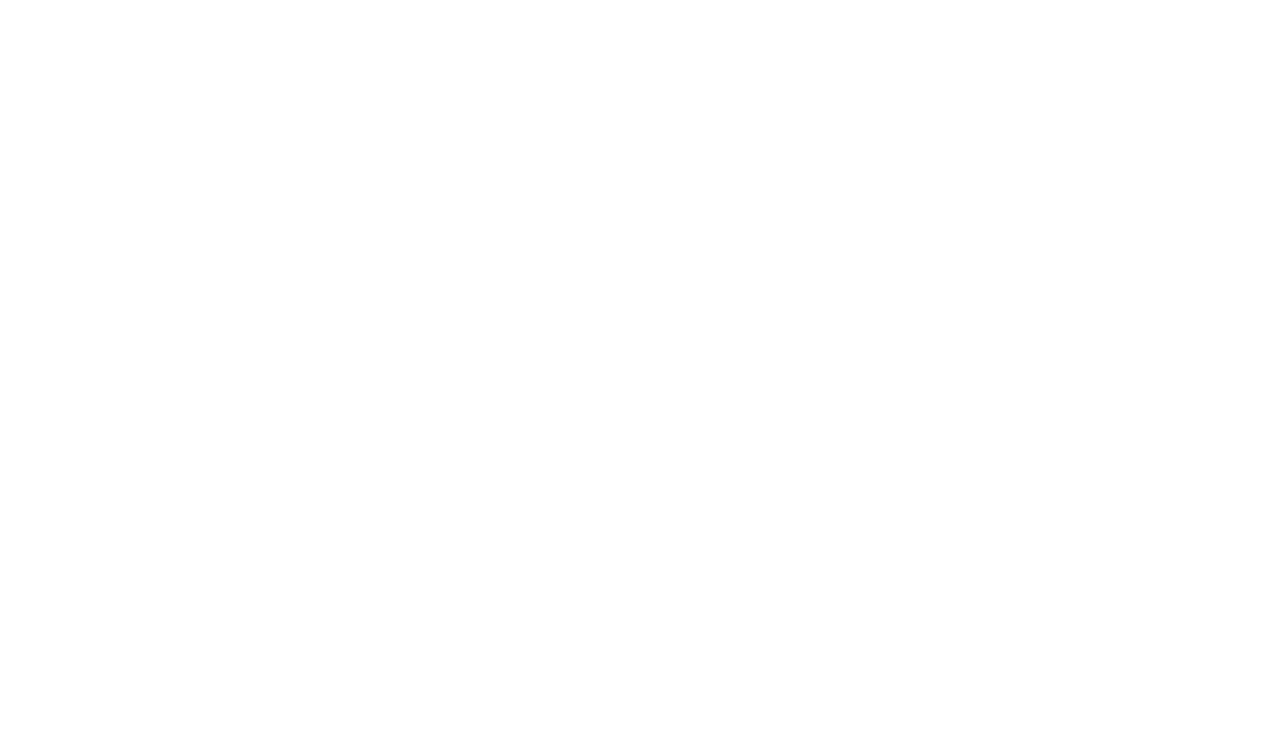
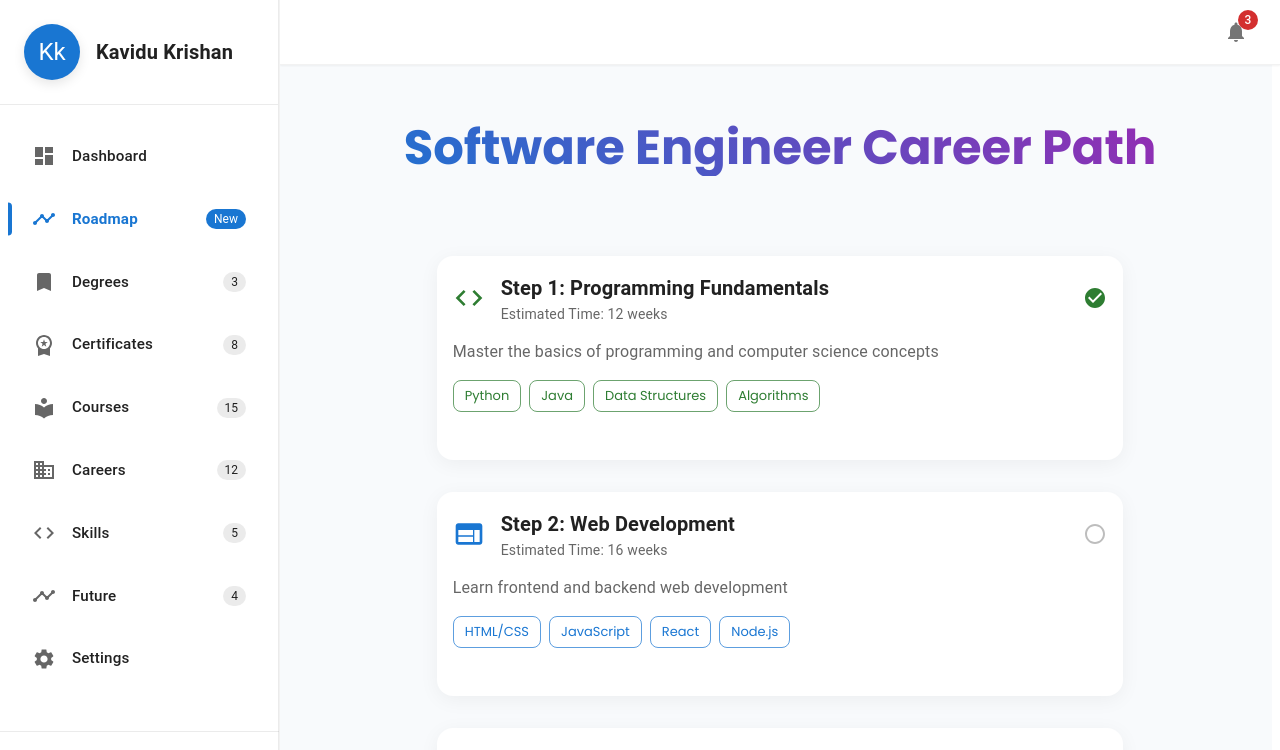
Before and after one commit to krishan44/Project-Frontend, a React (Vite) app in the folder Frontend/Ai-Academic Advisor/: page /roadmap in a window 1280 px wide. Before the commit this address had no page. Shown: the top 750 px of the page. Built offline with nearby package versions, Linux system fonts and the light colour scheme.

Commit message:
Add New Roadmap section

```diff
--- a/Frontend/Ai-Academic Advisor/src/App.jsx
+++ b/Frontend/Ai-Academic Advisor/src/App.jsx
@@ -9,6 +9,7 @@
 import Skills from "./Components/User/skills";
 import Future from "./Components/User/future";
 import Setting from "./Components/User/setting";
+import Roadmap from "./Components/User/roadmap";
 
 function App() {
     return(
@@ -23,6 +24,7 @@
                 <Route path="/careers" element={<Careers />} />
                 <Route path="/skills" element={<Skills />} />
                 <Route path="/future" element={<Future />} />
+                <Route path="/roadmap" element={<Roadmap />} />
                 <Route path="/settings" element={<Setting />} />
             </Routes>
         </BrowserRouter>
--- a/Frontend/Ai-Academic Advisor/src/Components/User/Dashboard.jsx
+++ b/Frontend/Ai-Academic Advisor/src/Components/User/Dashboard.jsx
@@ -45,9 +45,10 @@
   Business as BusinessIcon, // Add this import for Careers icon
   LocalLibrary as CoursesIcon, // Add this import for Courses icon
   Timeline as FutureIcon, // Add this import for Future icon
+  Timeline as RoadmapIcon, // Add this import
 } from '@mui/icons-material';
 import { useNavigate } from 'react-router-dom';
-import Overview from './Overview';
+import Overview from './Overview'; // Add this import at the top
 
 const drawerWidth = 280; // Increased width for better readability
 
@@ -89,12 +90,16 @@
       case 'Settings':
         navigate('/settings');
         break;
+      case 'Roadmap':
+        navigate('/roadmap');
+        break;
       // ... other cases
     }
   };
 
   const menuItems = [
     { text: 'Dashboard', icon: <DashboardIcon /> },
+    { text: 'Roadmap', icon: <RoadmapIcon />, badge: 'New' }, // Add this line after Dashboard
     { text: 'Degrees', icon: <BookmarkIcon />, badge: '3' }, // Replace Profile with Degrees
     { text: 'Certificates', icon: <CertificateIcon />, badge: '8' }, // Replace Learning Path with Certificates
     { text: 'Courses', icon: <CoursesIcon />, badge: '15' }, // Add Courses section
@@ -126,17 +131,9 @@
           bgcolor: 'primary.main',
           fontSize: '1.5rem',
           boxShadow: '0 4px 12px rgba(0,0,0,0.1)'
-        }}>JD</Avatar>
+        }}>Kk</Avatar>
         <Box>
-          <Typography variant="h6" fontWeight="600">John Doe</Typography>
-          <Typography variant="body2" color="text.secondary" sx={{
-            display: 'flex',
-            alignItems: 'center',
-            gap: 0.5
-          }}>
-            <SchoolIcon sx={{ fontSize: 16 }} />
-            Student Level 3
-          </Typography>
+          <Typography variant="h6" fontWeight="600">Kavidu Krishan</Typography>
         </Box>
       </Box>
 
--- /dev/null
+++ b/Frontend/Ai-Academic Advisor/src/Components/User/roadmap.jsx
@@ -0,0 +1,253 @@
+import React, { useState } from 'react';
+import Dashboard from './Dashboard';
+import {
+  Box,
+  Typography,
+  Card,
+  CardContent,
+  Chip,
+  Grid,
+  styled,
+  useTheme,
+  Collapse,
+  Button
+} from '@mui/material';
+import {
+  Code,
+  Web,
+  Storage,
+  Architecture,
+  CheckCircle,
+  RadioButtonUnchecked,
+  PlayCircleOutline,
+  PlayArrow
+} from '@mui/icons-material';
+
+const RoadmapContainer = styled(Box)(({ theme }) => ({
+  position: 'relative',
+  padding: theme.spacing(4),
+  fontFamily: 'Poppins, sans-serif',
+}));
+
+const RoadmapNode = styled(Card)(({ theme, status }) => ({
+  position: 'relative',
+  width: '100%',
+  marginBottom: theme.spacing(4),
+  transition: 'all 0.3s ease',
+  cursor: 'pointer',
+  borderRadius: '16px',
+  boxShadow: '0 4px 20px rgba(0,0,0,0.05)',
+  '&:hover': {
+    transform: 'translateY(-4px) scale(1.02)',
+    boxShadow: '0 8px 30px rgba(0,0,0,0.12)',
+  },
+}));
+
+const StyledChip = styled(Chip)(({ theme }) => ({
+  fontFamily: 'Poppins, sans-serif',
+  borderRadius: '8px',
+  transition: 'all 0.2s ease',
+  '&:hover': {
+    transform: 'translateY(-2px)',
+    boxShadow: theme.shadows[2],
+  },
+}));
+
+const VideoPreview = styled(Box)(({ theme }) => ({
+  position: 'relative',
+  width: '100%',
+  maxWidth: '560px', // Add this line to limit width
+  margin: '0 auto', // Add this line to center the video
+  borderRadius: '12px',
+  overflow: 'hidden',
+  marginTop: theme.spacing(2),
+  '& img': {
+    width: '100%',
+    height: 'auto',
+    display: 'block',
+    aspectRatio: '16/9', // Add this line to maintain aspect ratio
+  },
+  '&:hover .play-button': {
+    transform: 'translate(-50%, -50%) scale(1.1)',
+  }
+}));
+
+const PlayButton = styled(Box)(({ theme }) => ({
+  position: 'absolute',
+  top: '50%',
+  left: '50%',
+  transform: 'translate(-50%, -50%)',
+  width: '50px', // Reduced from 60px
+  height: '50px', // Reduced from 60px
+  backgroundColor: 'rgba(255, 255, 255, 0.9)',
+  borderRadius: '50%',
+  display: 'flex',
+  alignItems: 'center',
+  justifyContent: 'center',
+  cursor: 'pointer',
+  transition: 'transform 0.3s ease',
+  '&:hover': {
+    backgroundColor: 'white',
+  }
+}));
+
+const roadmapData = [
+  {
+    id: 1,
+    title: 'Step 1: Programming Fundamentals',
+    description: 'Master the basics of programming and computer science concepts',
+    skills: ['Python', 'Java', 'Data Structures', 'Algorithms'],
+    status: 'completed',
+    icon: <Code />,
+    estimatedTime: '12 weeks',
+    resources: ['CS50: Introduction to Computer Science'],
+    video: {
+      thumbnail: 'https://img.youtube.com/vi/zOjov-2OZ0E/maxresdefault.jpg',
+      url: 'https://www.youtube.com/watch?v=zOjov-2OZ0E',
+      title: 'Introduction to Programming'
+    },
+    projects: ['Build a CLI calculator', 'Implement basic data structures'],
+    jobRoles: ['softwareEngineer', 'fullstack', 'backend']
+  },
+  {
+    id: 2,
+    title: 'Step 2: Web Development',
+    description: 'Learn frontend and backend web development',
+    skills: ['HTML/CSS', 'JavaScript', 'React', 'Node.js'],
+    status: 'current',
+    icon: <Web />,
+    estimatedTime: '16 weeks',
+    resources: ['Full Stack Web Development Bootcamp'],
+    video: {
+      thumbnail: 'https://img.youtube.com/vi/Q8NPQ2RgWyg/maxresdefault.jpg',
+      url: 'https://www.youtube.com/watch?v=Q8NPQ2RgWyg',
+      title: 'Web Development Roadmap'
+    },
+    projects: ['Portfolio website', 'Full-stack CRUD application'],
+    jobRoles: ['softwareEngineer', 'frontend', 'fullstack']
+  },
+  {
+    id: 3,
+    title: 'Step 3: Software Architecture',
+    description: 'Understand system design and architecture patterns',
+    skills: ['System Design', 'Design Patterns', 'APIs', 'Databases'],
+    status: 'pending',
+    icon: <Architecture />,
+    estimatedTime: '10 weeks',
+    resources: ['Software Architecture Fundamentals'],
+    video: {
+      thumbnail: 'https://img.youtube.com/vi/FLtqAi7WNBY/maxresdefault.jpg',
+      url: 'https://www.youtube.com/watch?v=FLtqAi7WNBY',
+      title: 'System Design Interview'
+    },
+    projects: ['Design a scalable application', 'Implement design patterns'],
+    jobRoles: ['softwareEngineer', 'backend', 'fullstack']
+  }
+];
+
+const Roadmap = () => {
+  const theme = useTheme();
+  const [expandedNode, setExpandedNode] = useState(null);
+  const [selectedJob, setSelectedJob] = useState('softwareEngineer');
+
+  const handleNodeClick = (nodeId) => {
+    setExpandedNode(expandedNode === nodeId ? null : nodeId);
+  };
+
+  const handleVideoClick = (url) => {
+    window.open(url, '_blank');
+  };
+
+  const roadmapContent = (
+    <Box sx={{ maxWidth: 1200, margin: '0 auto', p: 3 }}>
+      <Typography variant="h3" gutterBottom sx={{
+        fontWeight: 700,
+        textAlign: 'center',
+        fontFamily: 'Poppins, sans-serif',
+        background: `linear-gradient(45deg, ${theme.palette.primary.main}, ${theme.palette.secondary.main})`,
+        WebkitBackgroundClip: 'text',
+        WebkitTextFillColor: 'transparent',
+        mb: 6
+      }}>
+        Software Engineer Career Path
+      </Typography>
+
+      <RoadmapContainer>
+        {roadmapData.filter(node => node.jobRoles.includes(selectedJob)).map((node) => (
+          <Grid container key={node.id} justifyContent="center">
+            <Grid item xs={12} md={10}>
+              <RoadmapNode
+                status={node.status}
+                onClick={() => handleNodeClick(node.id)}
+                sx={{ mb: 4 }}
+              >
+                <CardContent>
+                  <Box sx={{ display: 'flex', alignItems: 'center', gap: 2, mb: 2 }}>
+                    {React.cloneElement(node.icon, {
+                      color: node.status === 'completed' ? 'success' : 'primary',
+                      sx: { fontSize: 32 }
+                    })}
+                    <Box sx={{ flex: 1 }}>
+                      <Typography variant="h6" fontWeight="600">{node.title}</Typography>
+                      <Typography variant="body2" color="text.secondary">
+                        Estimated Time: {node.estimatedTime}
+                      </Typography>
+                    </Box>
+                    {node.status === 'completed' ? (
+                      <CheckCircle color="success" />
+                    ) : (
+                      <RadioButtonUnchecked color="disabled" />
+                    )}
+                  </Box>
+
+                  <Typography color="text.secondary" sx={{ mb: 2 }}>
+                    {node.description}
+                  </Typography>
+
+                  <Box sx={{ display: 'flex', gap: 1, flexWrap: 'wrap', mb: 3 }}>
+                    {node.skills.map((skill, index) => (
+                      <StyledChip
+                        key={index}
+                        label={skill}
+                        color={node.status === 'completed' ? 'success' : 'primary'}
+                        variant="outlined"
+                      />
+                    ))}
+                  </Box>
+
+                  <Collapse in={expandedNode === node.id}>
+                    <VideoPreview onClick={() => handleVideoClick(node.video.url)}>
+                      <img src={node.video.thumbnail} alt={node.video.title} />
+                      <PlayButton className="play-button">
+                        <PlayArrow sx={{ fontSize: 24 }} />
+                      </PlayButton>
+                    </VideoPreview>
+
+                    <Box sx={{ mt: 3 }}>
+                      <Typography variant="subtitle2" color="primary" gutterBottom>
+                        Key Projects:
+                      </Typography>
+                      <Box component="ul" sx={{ pl: 2 }}>
+                        {node.projects.map((project, index) => (
+                          <li key={index}>
+                            <Typography variant="body2" color="text.secondary">
+                              {project}
+                            </Typography>
+                          </li>
+                        ))}
+                      </Box>
+                    </Box>
+                  </Collapse>
+                </CardContent>
+              </RoadmapNode>
+            </Grid>
+          </Grid>
+        ))}
+      </RoadmapContainer>
+    </Box>
+  );
+
+  return <Dashboard content={roadmapContent} initialTab="Roadmap" />;
+};
+
+export default Roadmap;
```
